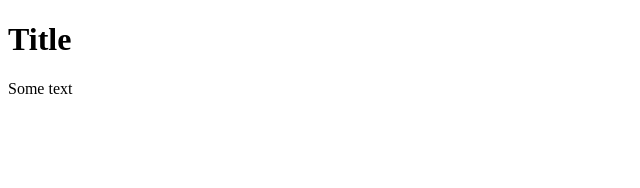
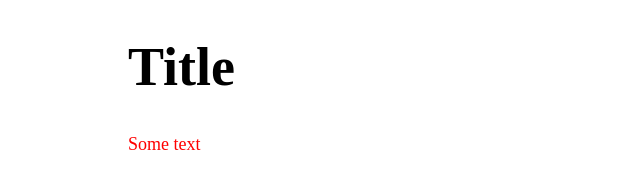
Before and after one commit to garrypolley/html-me-something, a plain HTML site: page index.html in a window 1280 px wide. Shown: the whole page, without its empty margins (0-640 px from the left). Drawn offline with Linux system fonts and the light colour scheme; the site is published under a folder, as on GitHub Pages, so addresses that start at the root find nothing.

Commit message:
message for update

```diff
--- a/index.html
+++ b/index.html
@@ -1,7 +1,7 @@
 <!DOCTYPE html>
 <html>
   <head>
-    <link rel="stylesheet" type="text/css" href="/css/base.css" />
+    <link rel="stylesheet" type="text/css" href="./css/base.css" />
     <title>HTML Something</title>
   </head>
   <body>
```
